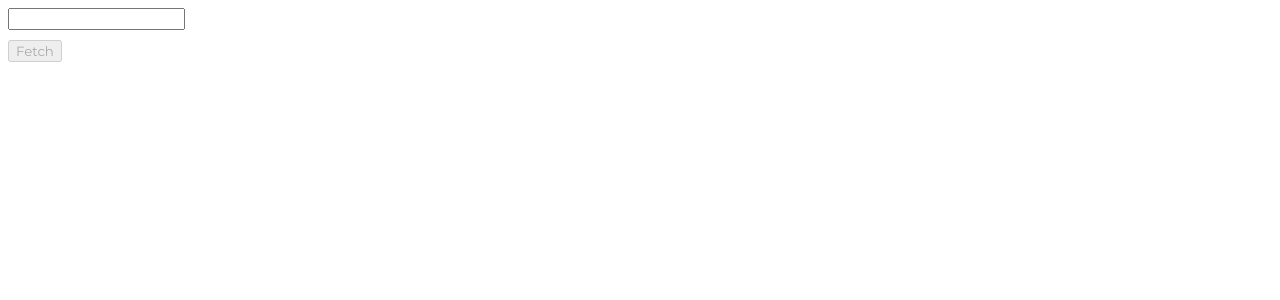
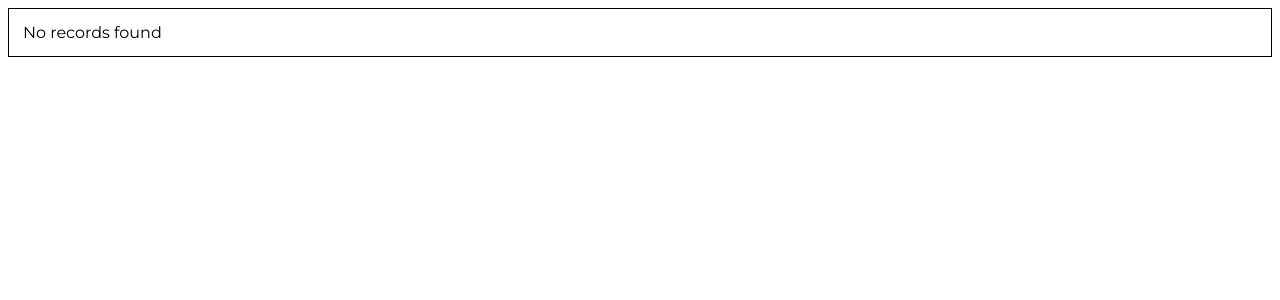
Before and after one commit to dev-vs-05/angular-tutorials, an Angular app: page / in a window 1280 px wide. Shown: the top 300 px of the page. Built offline with nearby package versions, Linux system fonts and the light colour scheme.

Commit message:
feat: added ngIf directive

```diff
--- a/src/app/app.component.html
+++ b/src/app/app.component.html
@@ -3,4 +3,5 @@
 <!-- <app-property-binding></app-property-binding> -->
 <!-- <app-class-binding></app-class-binding> -->
 <!-- <app-attribute-binding></app-attribute-binding> -->
-<app-template-reference-variable></app-template-reference-variable>
+<!-- <app-template-reference-variable></app-template-reference-variable> -->
+<app-ng-if-directive></app-ng-if-directive>
--- a/src/app/app.module.ts
+++ b/src/app/app.module.ts
@@ -8,6 +8,7 @@ import { PropertyBindingComponent } from './property-binding/property-binding.co
 import { ClassBindingComponent } from './class-binding/class-binding.component';
 import { AttributeBindingComponent } from './attribute-binding/attribute-binding.component';
 import { TemplateReferenceVariableComponent } from './template-reference-variable/template-reference-variable.component';
+import { NgIfDirectiveComponent } from './ng-if-directive/ng-if-directive.component';
 
 @NgModule({
   declarations: [
@@ -17,7 +18,8 @@ import { TemplateReferenceVariableComponent } from './template-reference-variabl
     PropertyBindingComponent,
     ClassBindingComponent,
     AttributeBindingComponent,
-    TemplateReferenceVariableComponent
+    TemplateReferenceVariableComponent,
+    NgIfDirectiveComponent
   ],
   imports: [
     BrowserModule
--- /dev/null
+++ b/src/app/ng-if-directive/ng-if-directive.component.html
@@ -0,0 +1,28 @@
+<!-- We cannot use multiple if's so using else. Template literals are not applicable on html elements, use ngTemplate -->
+<div class="section-border">
+  <ul *ngIf="show; else noRecord">
+    <li>Apple</li>
+    <li>Orange</li>
+    <li>Grapes</li>
+  </ul>
+
+  <ng-template #noRecord>
+    <p>No records found</p>
+  </ng-template>
+</div>
+
+<!-- another way to use ngIf -->
+<!-- <div class="section-border" *ngIf="show; then record else noRecord">
+</div>
+
+<ng-template #record>
+  <ul>
+    <li>Apple</li>
+    <li>Orange</li>
+    <li>Grapes</li>
+  </ul>
+</ng-template>
+
+<ng-template #noRecord>
+  <p>No records found</p>
+</ng-template> -->
--- /dev/null
+++ b/src/app/ng-if-directive/ng-if-directive.component.ts
@@ -0,0 +1,17 @@
+import { Component, OnInit } from '@angular/core';
+
+@Component({
+  selector: 'app-ng-if-directive',
+  templateUrl: './ng-if-directive.component.html',
+  styleUrls: ['./ng-if-directive.component.css']
+})
+export class NgIfDirectiveComponent implements OnInit {
+
+  constructor() { }
+
+  ngOnInit(): void {
+  }
+
+  show = false;
+
+}
--- a/src/styles.css
+++ b/src/styles.css
@@ -10,10 +10,13 @@ h3,
 h4,
 h5,
 h6,
+p,
 ul,
+li,
 label {
   margin: 0;
   padding: 0;
+  list-style-type: none;
 }
 
 /* :disabled {
```
Also changed, not shown: src/app/ng-if-directive/ng-if-directive.component.css (added), 1 other file (tests, documents, lock files or other folders).
